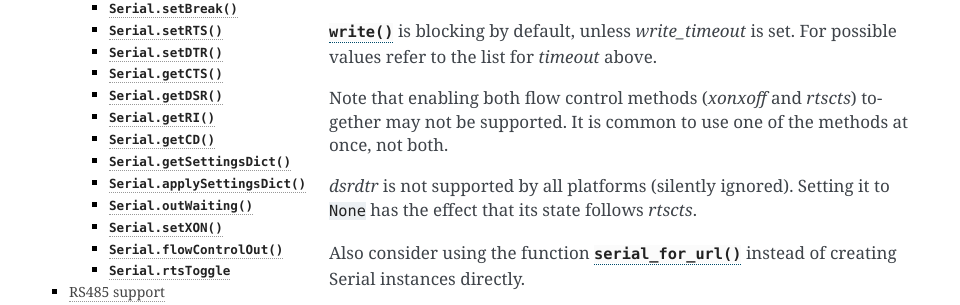
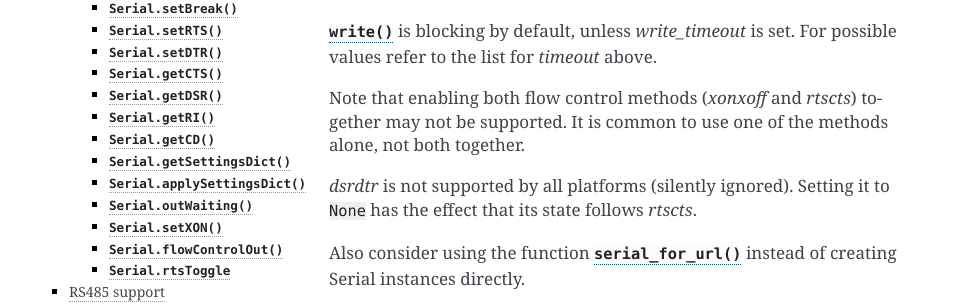
Before and after one commit to pyserial/pyserial, a Sphinx documentation site: the page built from documentation/pyserial_api.rst, in a window 1280 px wide and 900 px high, scrolled down 1491 px. Shown: the part 174-479 px from the top of the window, without its empty margins (151-1111 px from the left). Built offline with Sphinx 7.4.7, drawn with Linux system fonts in a browser that asks for light colours; pages that are not in the unit, such as notebooks, are missing from menus.

Commit message:
fix flow control doc wording

```diff
--- a/documentation/pyserial_api.rst
+++ b/documentation/pyserial_api.rst
@@ -101,7 +101,7 @@ Native ports
 
         Note that enabling both flow control methods (*xonxoff* and *rtscts*)
         together may not be supported. It is common to use one of the methods
-        at once, not both.
+        alone, not both together.
 
         *dsrdtr* is not supported by all platforms (silently ignored). Setting
         it to ``None`` has the effect that its state follows *rtscts*.
```
